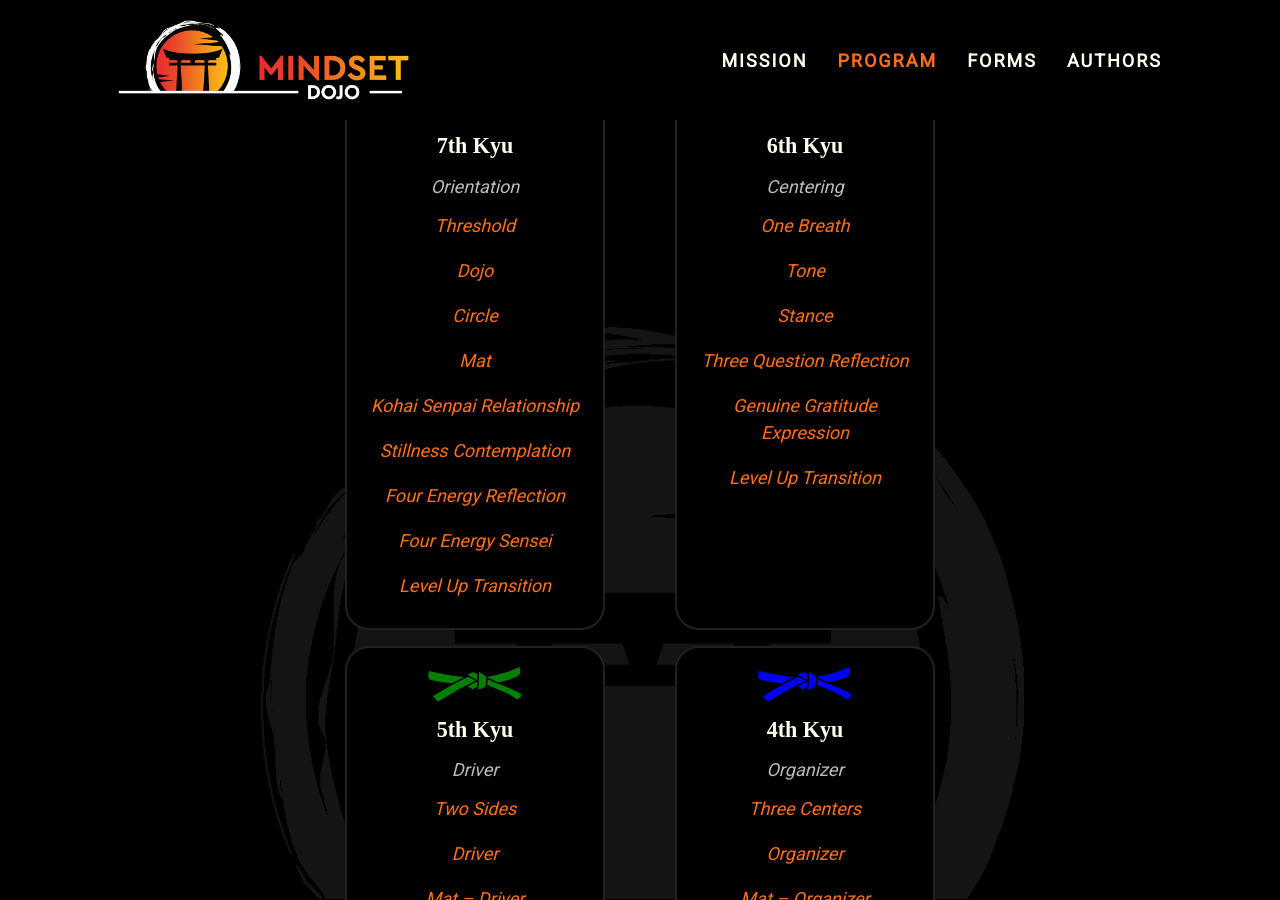
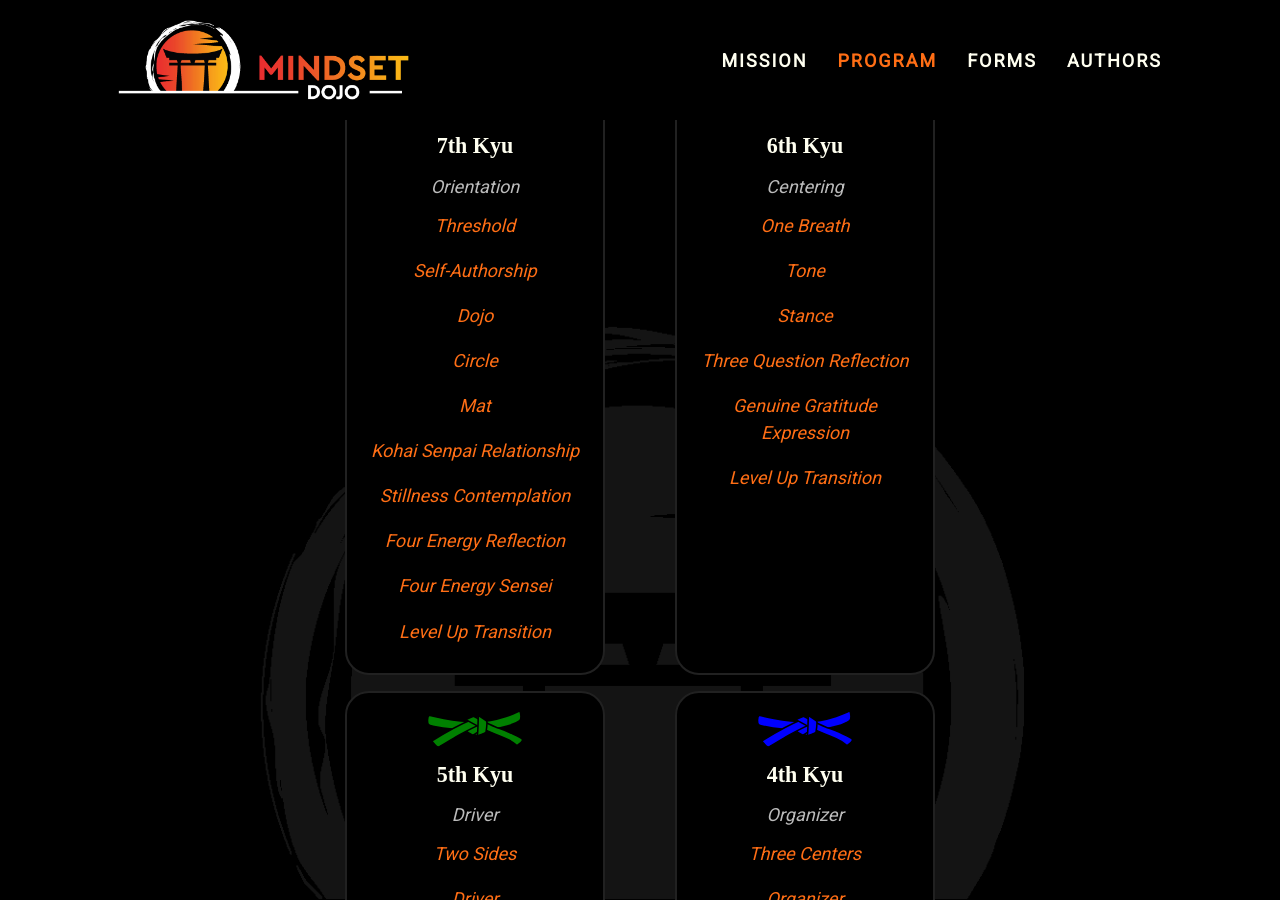
Before and after one commit to mindset-dojo/mindset-dojo.github.io, a Jekyll site: the page built from program.md, in a window 1280 px wide and 900 px high, scrolled down 609 px. Built offline with Jekyll 4.4.1, drawn with Linux system fonts in a browser that asks for light colours; some web fonts are replaced.

Commit message:
feat(program): add new form to grey level.

```diff
--- a/_data/sections/program.yaml
+++ b/_data/sections/program.yaml
@@ -26,6 +26,8 @@ sections:
           flows:
             - label: Threshold
               url: /forms/threshold/
+            - label: Self-Authorship
+              url: /forms/self-authorship/
             - label: Dojo
               url: /forms/dojo/
             - label: Circle
```
